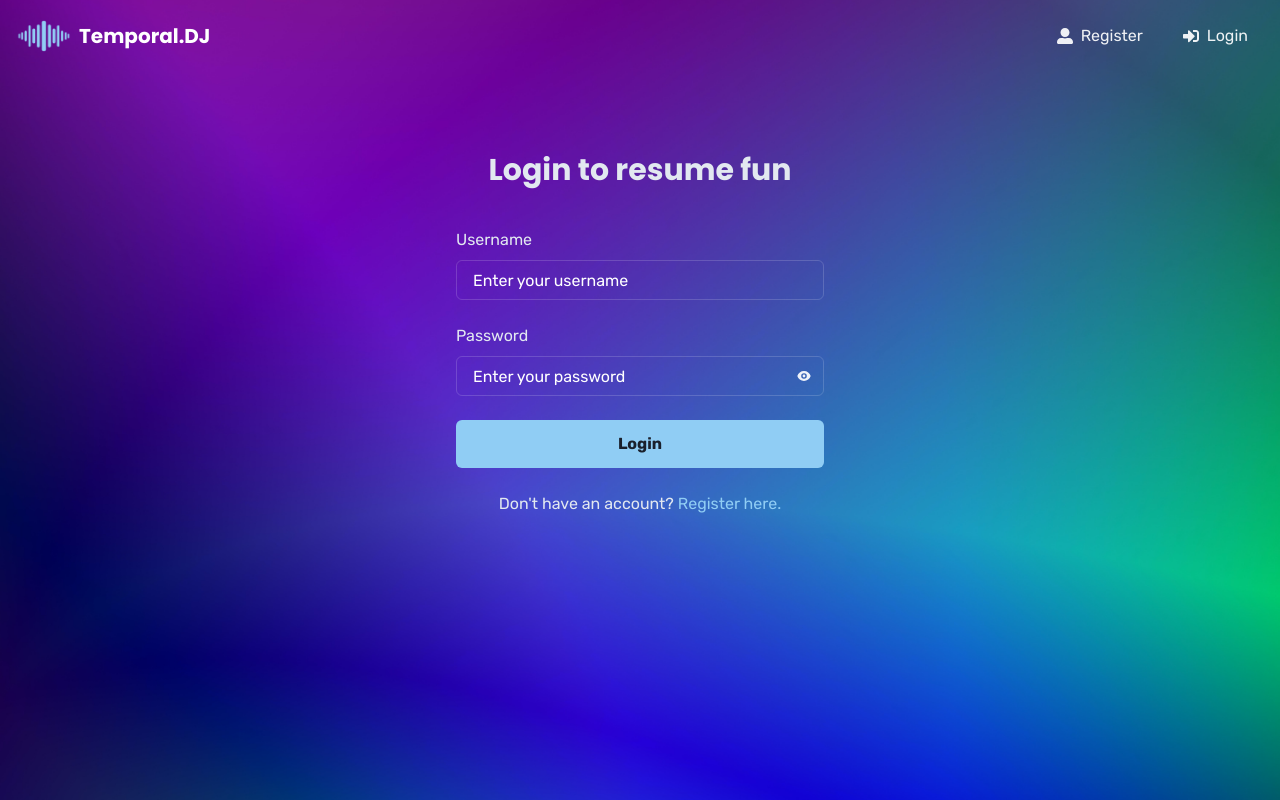
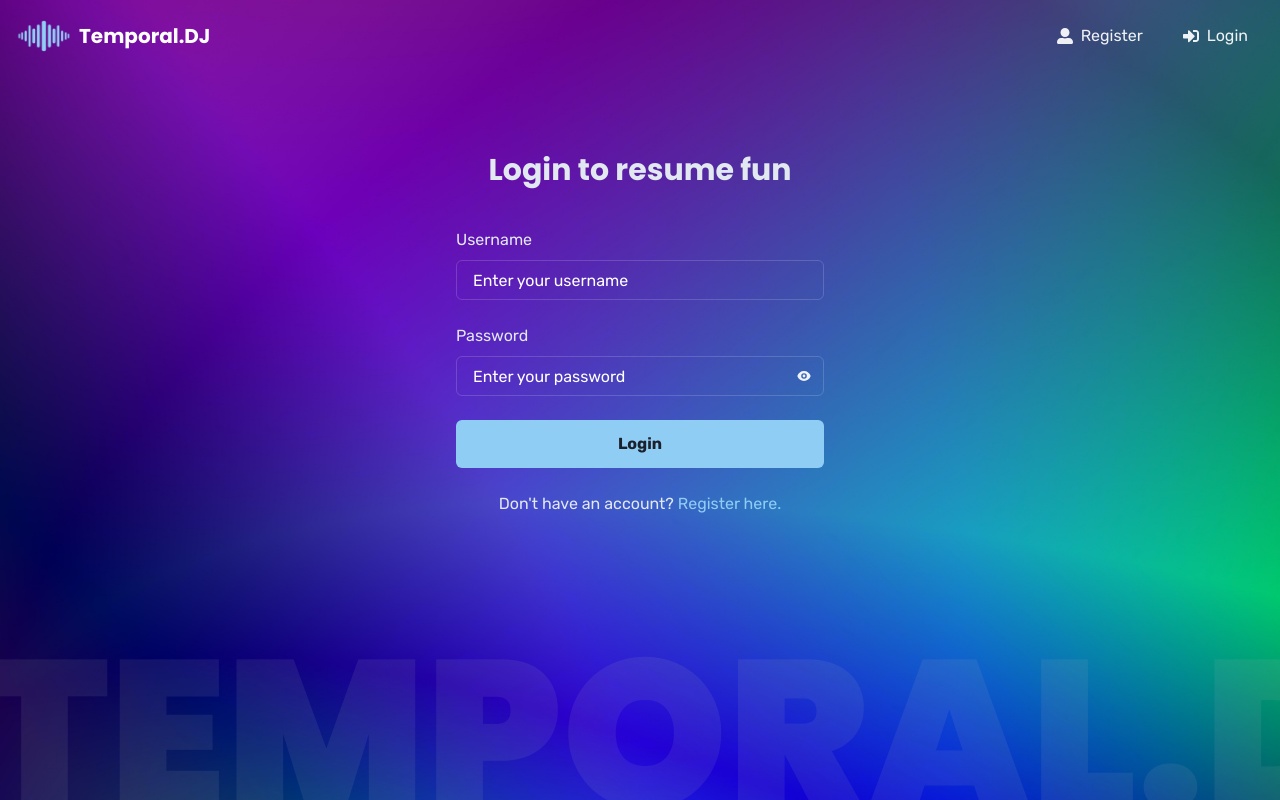
Before and after one commit to thedevyansh/groowe, a React (Create React App) app in the folder frontend/: page /login in a window 1280 px wide. Built offline with nearby package versions, Linux system fonts and the light colour scheme; no server answers.

Commit message:
Add spinner and horizontal text on more pages

```diff
--- a/frontend/package.json
+++ b/frontend/package.json
@@ -27,6 +27,7 @@
     "react-helmet-async": "^1.0.9",
     "react-hook-form": "^7.3.4",
     "react-icons": "^3.11.0",
+    "react-loader-spinner": "^5.1.0",
     "react-redux": "^7.2.4",
     "react-router-dom": "^5.2.0",
     "react-scripts": "5.0.0",
--- a/frontend/src/components/LoadingView/index.js
+++ b/frontend/src/components/LoadingView/index.js
@@ -1,15 +1,15 @@
 import React from 'react';
-import { Center, Spinner } from '@chakra-ui/react';
+import { Center } from '@chakra-ui/react';
+import { BallTriangle } from 'react-loader-spinner';
 
 function LoadingView() {
   return (
     <Center h='65vh'>
-      <Spinner
-        thickness='4px'
-        speed='0.65s'
-        emptyColor='gray.200'
-        color='blue.300'
-        size='xl'
+      <BallTriangle
+        color='#90CCF4'
+        ariaLabel='loading...'
+        height={60}
+        width={60}
       />
     </Center>
   );
--- /dev/null
+++ b/frontend/src/horizontalHeading.js
@@ -0,0 +1,19 @@
+import styled from '@emotion/styled';
+
+export const HorizontalHeading = styled.div`
+  z-index: -1;
+  color: #b8b8b8 !important;
+  font-weight: 900;
+  font-size: 210px;
+  font-family: Poppins;
+  line-height: 210px;
+  mix-blend-mode: overlay;
+  overflow: hidden;
+  opacity: 0.1;
+  position: fixed;
+  left: -20px;
+  bottom: -40px;
+  padding: 0;
+  margin: 0;
+  pointer-events: none;
+`;
--- a/frontend/src/pages/AccountSettings/index.js
+++ b/frontend/src/pages/AccountSettings/index.js
@@ -23,6 +23,7 @@ import {
 } from '@chakra-ui/react';
 import { Helmet } from 'react-helmet-async';
 import { useForm } from 'react-hook-form';
+import { HorizontalHeading } from '../../horizontalHeading';
 
 const validateAvatar = value => {
   return value.match(
@@ -154,6 +155,7 @@ function AccountSettings() {
           </Button>
         </Box>
       </chakra.form>
+      <HorizontalHeading>TEMPORAL.DJ</HorizontalHeading>
     </Container>
   );
 }
--- a/frontend/src/pages/ErrorNotFound/index.js
+++ b/frontend/src/pages/ErrorNotFound/index.js
@@ -1,15 +1,19 @@
 import React from 'react';
 import { Helmet } from 'react-helmet-async';
 import { Heading, Text, Flex } from '@chakra-ui/react';
+import { HorizontalHeading } from '../../horizontalHeading';
 
 function index() {
   return (
-    <Flex alignItems="center" flexDirection="column" m="15%">
+    <Flex alignItems='center' flexDirection='column' m='15%'>
       <Helmet>
         <title>404 - Temporal.DJ</title>
       </Helmet>
       <Heading>404</Heading>
-      <Text textAlign='center'>Oops, the page you're trying to reach doesn't exist :(</Text>
+      <Text textAlign='center'>
+        Oops, the page you're trying to reach doesn't exist :(
+      </Text>
+      <HorizontalHeading>TEMPORAL.DJ</HorizontalHeading>
     </Flex>
   );
 }
--- a/frontend/src/pages/Home/index.js
+++ b/frontend/src/pages/Home/index.js
@@ -9,27 +9,9 @@ import {
   useDisclosure,
   useToast,
 } from '@chakra-ui/react';
-import styled from '@emotion/styled';
 import { Helmet } from 'react-helmet-async';
 import CreateRoomModal from '../../components/CreateRoomModal';
-
-const HorizontalHeading = styled.div`
-  z-index: -1;
-  color: #B8B8B8 !important;
-  font-weight: 900;
-  font-size: 210px;
-  font-family: Poppins;
-  line-height: 210px;
-  mix-blend-mode: overlay;
-  overflow: hidden;
-  opacity: 0.1;
-  position: fixed;
-  left: -20px;
-  bottom: -40px;
-  padding: 0;
-  margin: 0;
-  pointer-events: none;
-`;
+import { HorizontalHeading } from '../../horizontalHeading';
 
 export default function Home({ history, user }) {
   const { isOpen, onOpen, onClose } = useDisclosure();
@@ -67,7 +49,7 @@ export default function Home({ history, user }) {
           xl: 'container.xl',
         }}>
         <Heading as='h1' size='4xl'>
-        Rock your party with the DJ.
+          Rock your party with the DJ.
         </Heading>
         <Text fontSize='xl' mt='16px'>
           Create a room or join a public room. Make friends through music.
--- a/frontend/src/pages/Login/index.js
+++ b/frontend/src/pages/Login/index.js
@@ -21,6 +21,7 @@ import {
 import { Helmet } from 'react-helmet-async';
 import { Link as ReactLink } from 'react-router-dom';
 import { useForm } from 'react-hook-form';
+import { HorizontalHeading } from '../../horizontalHeading';
 
 const validateUsername = value => {
   return value ? true : 'Enter your username';
@@ -121,6 +122,7 @@ function Login() {
           </form>
         </Box>
       </Box>
+      <HorizontalHeading>TEMPORAL.DJ</HorizontalHeading>
     </>
   );
 }
--- a/frontend/src/pages/Register/index.js
+++ b/frontend/src/pages/Register/index.js
@@ -21,6 +21,7 @@ import {
 import { Helmet } from 'react-helmet-async';
 import { Link as ReactLink } from 'react-router-dom';
 import { useForm } from 'react-hook-form';
+import {HorizontalHeading} from '../../horizontalHeading'
 
 function Register() {
   const [showPassword, setShowPassword] = useState(false);
@@ -182,6 +183,7 @@ function Register() {
           </form>
         </Box>
       </Box>
+      <HorizontalHeading>TEMPORAL.DJ</HorizontalHeading>
     </>
   );
 }
```
Also changed, not shown: 1 other file (tests, documents, lock files or other folders).
